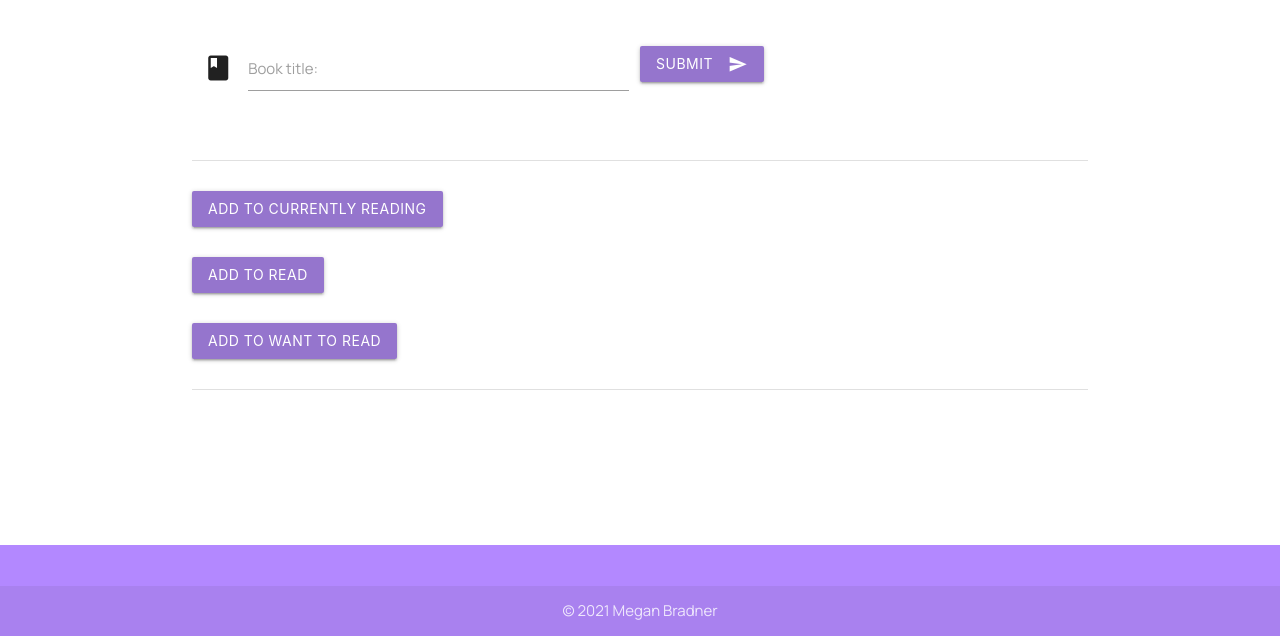
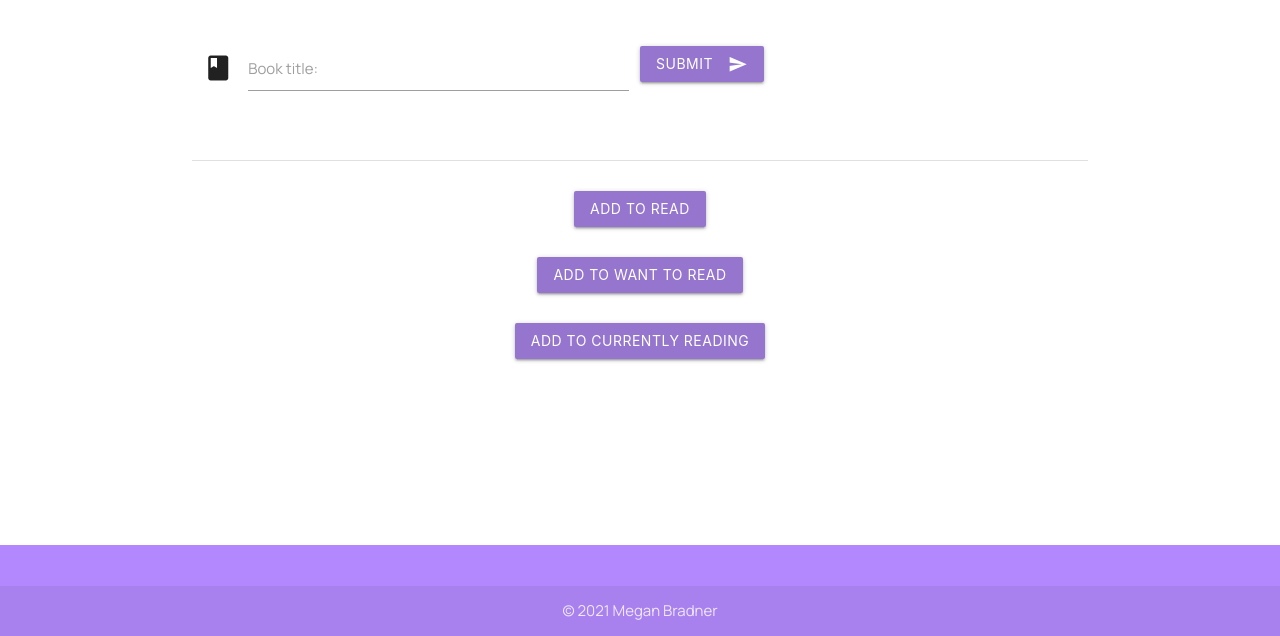
Before and after one commit to meganbradner/capstone, a Django app: page /browse in a window 1280 px wide. Shown: the part 164-800 px from the top of the page. Run offline with Django 3.2, Linux system fonts and the light colour scheme; the visitor is signed in with stand-in values (Sample User, id 1).

Commit message:
made changes

```diff
--- a/capstone_app/forms.py
+++ b/capstone_app/forms.py
@@ -12,4 +12,4 @@ class UpdateForm(forms.ModelForm):
 
         model = ReadingUpdate
         # fields = '__all__'
-        fields = 'name', 'book', 'update', 'page_number'
+        fields = 'name', 'book', 'update', 'page_number', 'date'
--- a/capstone_app/models.py
+++ b/capstone_app/models.py
@@ -1,6 +1,7 @@
 from django.contrib.auth import authenticate
 from django.db import models
 from django.contrib.auth.models import AbstractUser
+from django.utils import timezone
 
 
 class User(AbstractUser):
@@ -30,6 +31,7 @@ class ReadingUpdate(models.Model):
     book = models.CharField(max_length=100, null=True)
     update = models.TextField(max_length=200)
     page_number = models.IntegerField()
+    date = models.DateField(default=timezone.now().strftime('%Y-%m-%d'))
 
     def __str__(self):
         return self.name
--- a/capstone_app/static/capstone_app/javascript/main.js
+++ b/capstone_app/static/capstone_app/javascript/main.js
@@ -1,16 +1,17 @@
+
 const App = {
 
     delimiters: ['[[', ']]'],
 
     data() {
 
-        return  {
+        return {
             userBook: '',
             userAuthor: '',
             newBook: '',
+            csrfmiddlewaretoken: '',
             foundBooks: null,
             foundAuthors: null,
-            csrfmiddlewaretoken: ''
         }
     },
 
--- a/capstone_app/templates/capstone_app/browse.html
+++ b/capstone_app/templates/capstone_app/browse.html
@@ -104,42 +104,46 @@
           <div class="section">
 
             <div>
-              <p class="center-align" v-if="foundBooks">
+
+              <div class="center-align" v-if="foundBooks">
 
                 <img v-bind:src="foundBooks.items[0].volumeInfo.imageLinks.thumbnail" alt="book cover">
-                <!-- <br>
-                [[ foundBooks.items[0].volumeInfo.title ]] - Written by: [[ foundBooks.items[0].volumeInfo.authors ]] -->
                 <br>
                 <br>
                 [[ foundBooks.items[0].volumeInfo.description ]]
                 <br>
                 <br>
-                <a v-bind:href="foundBooks.items[0].volumeInfo.previewLink" target="_blank">Click here to read a preview of the book!</a>
-              </p>
+                <a v-bind:href="foundBooks.items[0].volumeInfo.previewLink" target="_blank">Click here to read a preview
+                  of the book!</a>
+                </div>
 
-              <form @submit.prevent="currentlyReading">
-                <input type="hidden" v-model="newBook">
-                <!-- <input type="submit" value="Add to currently reading"> -->
-                <button class="btn waves-effect waves-light deep-purple lighten-2 input-field" type="submit">
-                  Add to currently reading
-                </button>
-                {% csrf_token %}
-              </form>
+
+
+
+              <div class="container center-align">
 
                 <form @submit.prevent="alreadyRead">
                   <input type="hidden" v-model="newBook">
-                <!-- <input type="submit" value="Add to currently reading"> -->
                   <button class="btn waves-effect waves-light deep-purple lighten-2 input-field" type="submit">
                     Add to read
                   </button>
                   {% csrf_token %}
                 </form>
 
+
                 <form @submit.prevent="wantToRead">
                   <input type="hidden" v-model="newBook">
-                <!-- <input type="submit" value="Add to currently reading"> -->
                   <button class="btn waves-effect waves-light deep-purple lighten-2 input-field" type="submit">
                     Add to want to read
+                  </button>
+                  {% csrf_token %}
+                </form>
+
+
+                <form @submit.prevent="currentlyReading">
+                  <input type="hidden" v-model="newBook">
+                  <button class="btn waves-effect waves-light deep-purple lighten-2 input-field" type="submit">
+                    Add to currently reading
                   </button>
                   {% csrf_token %}
                 </form>
@@ -149,21 +153,9 @@
 
             </div>
 
-          <!-- <div class="center-align">
-            <h3>Interested in shelving this book?</h2>
-
-              <a class="shelf waves-effect waves-light btn-small deep-purple lighten-2">Add to currently reading</a>
-              <a class="shelf waves-effect waves-light btn-small deep-purple lighten-2">Add to read</a>
-              <a class="shelf waves-effect waves-light btn-small deep-purple lighten-2">Add to want to read</a>
-          </div> -->
+          </div>
 
 
-          <div class="divider"></div>
-
-          <div class="section">
-
-
-          </div>
 
 
           <!-- Author Search -->
--- a/capstone_app/views.py
+++ b/capstone_app/views.py
@@ -62,9 +62,9 @@ def timeline(request):
 
             form.save()
 
-            # return redirect('capstone_app:timeline')
+            return redirect('capstone_app:timeline')
 
-    updates = ReadingUpdate.objects.all()
+    updates = ReadingUpdate.objects.order_by('-date')
     form = UpdateForm()
 
     context = {
@@ -78,10 +78,13 @@ def timeline(request):
 
 def add_current(request):
 
+
     if request.method == 'POST':
 
         data = json.loads(request.body)
         Book.objects.create(title=data.get('title'), author=data.get('author'), image=data.get('image'), currently_reading=True)
+
+
 
     return HttpResponse('done!')
 
@@ -92,13 +95,21 @@ def add_read(request):
         data = json.loads(request.body)
         Book.objects.create(title=data.get('title'), author=data.get('author'), image=data.get('image'), read=True)
 
+
+        print(data)
+
     return HttpResponse('done!')
 
 def add_want(request):
 
+
     if request.method == 'POST':
 
+
         data = json.loads(request.body)
-        Book.objects.create(title=data.get('title'), author=data.get('author'), image=data.get('image'), want_to_read=True, reader=data.get('user'))
+        Book.objects.create(title=data.get('title'), author=data.get('author'), image=data.get('image'), want_to_read=True)
+
+
+
 
     return HttpResponse('done!')
```
Also changed, not shown: capstone_app/templates/capstone_app/profile.html (+7 -11 lines), capstone_app/migrations/0009_readingupdate_time.py (added), capstone_app/migrations/0010_rename_time_readingupdate_date.py (added), capstone_app/migrations/0011_alter_readingupdate_date.py (added), capstone_app/migrations/0012_alter_readingupdate_date.py (added), capstone_app/migrations/0013_alter_readingupdate_date.py (added), capstone_app/migrations/0014_alter_readingupdate_date.py (added). Lines whose indentation alone changed are shown as unchanged.
